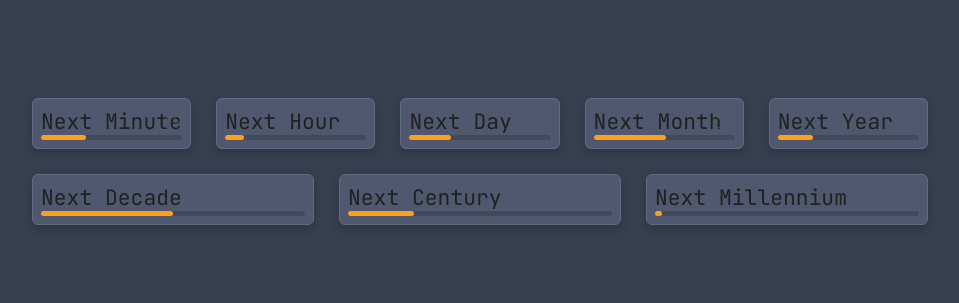
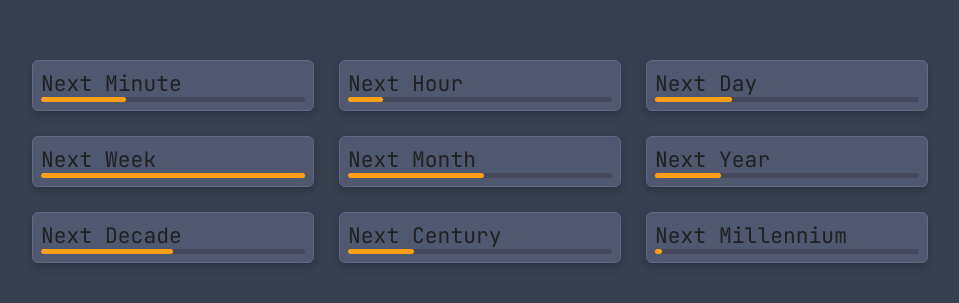
Before and after one commit to SDCore/ProgressBarNT, a browser extension: page index.html in a window 1280 px wide. Shown: the part 239-542 px from the top of the page, without its empty margins (160-1119 px from the left). Drawn offline with Linux system fonts and the light colour scheme.

Commit message:
Add Week Progress Bar + Animations
- Added progress of current week
- Added small delay to all progress bar animations

```diff
--- a/css/main.sass
+++ b/css/main.sass
@@ -21,35 +21,19 @@ body
     &:hover
         cursor: default
 
-.timeBarContainer
+.barContainer
     width: 100%
     padding: 8px
     position: relative
     border-radius: 6px
     background: #4F586E
-    transition: all 0.15s
-    flex: calc(20% - 50px)
+    flex: calc(33% - 50px)
     border: 1px solid #616A80
+    transition: all 0.15s ease-out
     box-shadow: rgba(25, 26, 27, 0.3) 0px 4px 8px 0px
     &:hover
         background: #566077
-        transition: all 0.15s
-        &>.progressText
-            color: rgba(10, 10, 10, 0.55)
-
-.yearBarContainer
-    width: 100%
-    padding: 8px
-    position: relative
-    border-radius: 6px
-    background: #4F586E
-    transition: all 0.15s
-    flex: calc(33% - 50px)
-    border: 1px solid #616A80
-    box-shadow: rgba(25, 26, 27, 0.3) 0px 4px 8px 0px
-    &:hover
-        background: #566077
-        transition: all 0.15s
+        transition: all 0.15s ease-out
         &>.progressText
             color: rgba(10, 10, 10, 0.55)
 
--- a/index.html
+++ b/index.html
@@ -9,7 +9,7 @@
 
 	<body>
 		<div class="progressBars">
-			<div class="timeBarContainer">
+			<div class="barContainer">
 				<span class="barTitle">Next Minute</span>
 				<span id="secondText" class="progressText">-</span>
 				<span id="secondProgress" class="progressBar">
@@ -17,7 +17,7 @@
 				</span>
 			</div>
 
-			<div class="timeBarContainer">
+			<div class="barContainer">
 				<span class="barTitle">Next Hour</span>
 				<span id="minuteText" class="progressText">-</span>
 				<span id="minuteProgress" class="progressBar">
@@ -25,7 +25,7 @@
 				</span>
 			</div>
 
-			<div class="timeBarContainer">
+			<div class="barContainer">
 				<span class="barTitle">Next Day</span>
 				<span id="hourText" class="progressText">-</span>
 				<span id="hourProgress" class="progressBar">
@@ -33,7 +33,15 @@
 				</span>
 			</div>
 
-			<div class="timeBarContainer">
+			<div class="barContainer">
+				<span class="barTitle">Next Week</span>
+				<span id="weekText" class="progressText">-</span>
+				<span id="weekProgress" class="progressBar">
+					<span id="weekProgressBar" class="progressInner"></span>
+				</span>
+			</div>
+
+			<div class="barContainer">
 				<span class="barTitle">Next Month</span>
 				<span id="dayText" class="progressText">-</span>
 				<span id="dayProgress" class="progressBar">
@@ -41,7 +49,7 @@
 				</span>
 			</div>
 
-			<div class="timeBarContainer">
+			<div class="barContainer">
 				<span class="barTitle">Next Year</span>
 				<span id="monthText" class="progressText">-</span>
 				<span id="monthProgress" class="progressBar">
@@ -49,7 +57,7 @@
 				</span>
 			</div>
 
-			<div class="yearBarContainer">
+			<div class="barContainer">
 				<span class="barTitle">Next Decade</span>
 				<span id="decadeText" class="progressText">-</span>
 				<span id="decadeProgress" class="progressBar">
@@ -57,7 +65,7 @@
 				</span>
 			</div>
 
-			<div class="yearBarContainer">
+			<div class="barContainer">
 				<span class="barTitle">Next Century</span>
 				<span id="centuryText" class="progressText">-</span>
 				<span id="centuryProgress" class="progressBar">
@@ -65,7 +73,7 @@
 				</span>
 			</div>
 
-			<div class="yearBarContainer">
+			<div class="barContainer">
 				<span class="barTitle">Next Millennium</span>
 				<span id="millenniumText" class="progressText">-</span>
 				<span id="millenniumProgress" class="progressBar">
--- a/main.js
+++ b/main.js
@@ -6,6 +6,9 @@ var minuteText = document.getElementById('minuteText');
 
 var hourProgressBar = document.getElementById('hourProgressBar');
 var hourText = document.getElementById('hourText');
+
+var weekProgressBar = document.getElementById('weekProgressBar');
+var weekText = document.getElementById('weekText');
 
 var dayProgressBar = document.getElementById('dayProgressBar');
 var dayText = document.getElementById('dayText');
@@ -27,17 +30,27 @@ function daysInThisMonth() {
 	return new Date(now.getFullYear(), now.getMonth() + 1, 0).getDate();
 }
 
-setInterval(function () {
+function pause(milliseconds) {
+	return new Promise(resolve => setTimeout(resolve, milliseconds));
+}
+
+setInterval(async function () {
 	currentSecond = new Date().getSeconds();
 	currentMinute = new Date().getMinutes();
 	currentHour = new Date().getHours();
+	currentWeek = new Date().getDay();
 	currentDay = new Date().getDate();
 	currentMonth = new Date().getMonth();
 	currentYear = new Date().getFullYear();
 
+	const pauseLength = 100;
+
+	const dayOfWeekNumber = [7, 1, 2, 3, 4, 5, 6];
+
 	currentSecondPercentage = ((currentSecond + 1) / 60) * 100;
 	currentMinutePercentage = ((currentMinute + 1) / 60) * 100;
 	currentHourPercentage = ((currentHour + 1) / 24) * 100;
+	currentWeekPercentage = (dayOfWeekNumber[currentWeek] / 7) * 100;
 	currentDayPercentage = (currentDay / daysInThisMonth()) * 100;
 	currentMonthPercentage = ((currentMonth + 1) / 12) * 100;
 	currentDecadePercentage = ((currentYear % 10) / 10) * 100;
@@ -47,24 +60,43 @@ setInterval(function () {
 	secondProgressBar.style.width = currentSecondPercentage + '%';
 	secondText.innerHTML = currentSecond;
 
+	await pause(pauseLength);
+
 	minuteProgressBar.style.width = currentMinutePercentage + '%';
 	minuteText.innerHTML = currentMinute;
+
+	await pause(pauseLength);
 
 	hourProgressBar.style.width = currentHourPercentage + '%';
 	hourText.innerHTML = currentHour;
 
+	await pause(pauseLength);
+
+	weekProgressBar.style.width = currentWeekPercentage + '%';
+	weekText.innerHTML = dayOfWeekNumber[currentWeek];
+
+	await pause(pauseLength);
+
 	dayProgressBar.style.width = currentDayPercentage + '%';
 	dayText.innerHTML = currentDay;
+
+	await pause(pauseLength);
 
 	monthProgressBar.style.width = currentMonthPercentage + '%';
 	monthText.innerHTML = currentMonth + 1;
 
+	await pause(pauseLength);
+
 	decadeProgressBar.style.width = currentDecadePercentage + '%';
 	decadeText.innerHTML = currentYear % 10;
+
+	await pause(pauseLength);
 
 	centuryProgressBar.style.width = currentCenturyPercentage + '%';
 	centuryText.innerHTML = currentYear % 100;
 
+	await pause(pauseLength);
+
 	millenniumProgressBar.style.width = currentMillenniumPercentage + '%';
 	millenniumText.innerHTML = currentYear % 1000;
 }, 1000);
```
Also changed, not shown: css/main.css, css/main.min.css.
